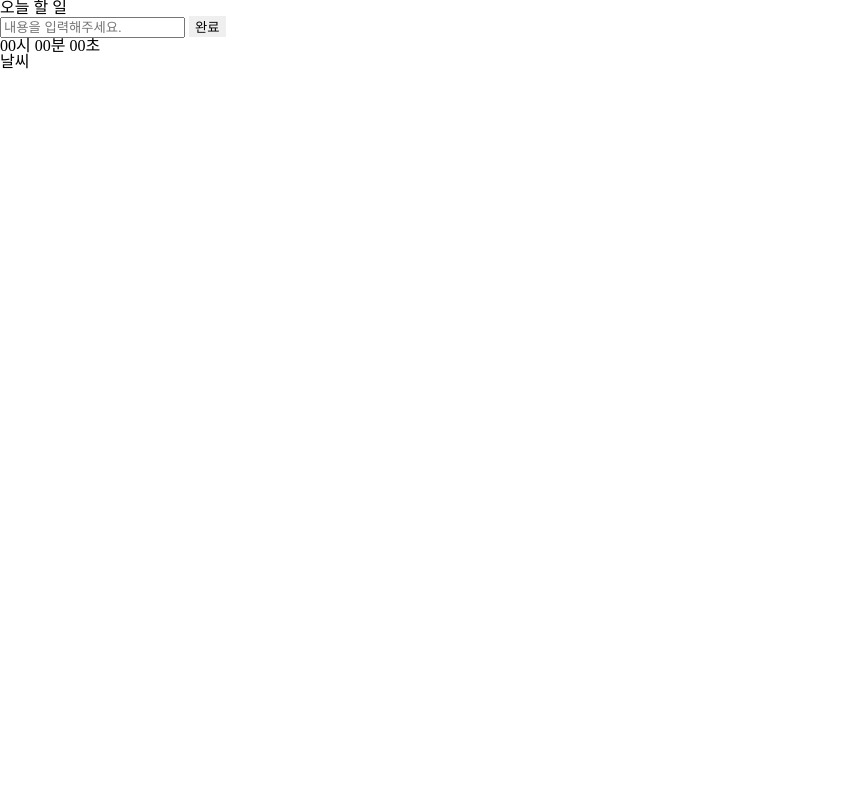
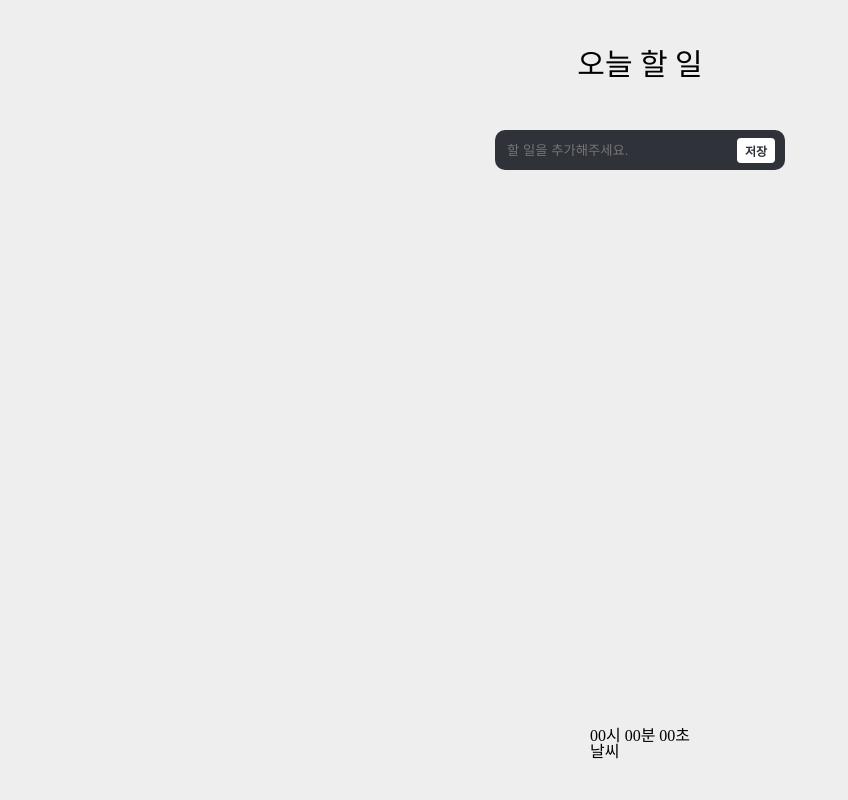
Before and after one commit to HyeRrin/ToDoList-JS, a plain HTML site: page index.html in a window 1280 px wide. Shown: the whole page, without its empty margins (0-848 px from the left). Drawn offline with Linux system fonts and the light colour scheme; a web font is replaced by a local one.

Commit message:
💄 투두리스트 style 변경

```diff
--- a/index.html
+++ b/index.html
@@ -9,18 +9,15 @@
     <link rel="stylesheet" href="/style/style.css" />
   </head>
   <body>
-    <h1>오늘 할 일</h1>
-    <form id="todo-form">
-      <input
-        required
-        maxlength="15"
-        type="text"
-        placeholder="내용을 입력해주세요."
-      />
-      <button>완료</button>
-    </form>
-    <ul id="todo-list"></ul>
-    <footer>
+    <main>
+      <h1>오늘 할 일</h1>
+      <form id="todo-form">
+        <input required type="text" placeholder="할 일을 추가해주세요." />
+        <button class="btn-save">저장</button>
+      </form>
+      <ul id="todo-list"></ul>
+    </main>
+    <footer id="footer">
       <p>00시 00분 00초</p>
       <p>날씨</p>
     </footer>
--- a/style/style.css
+++ b/style/style.css
@@ -0,0 +1,73 @@
+@font-face {
+  font-family: "Pretendard";
+  src: url("../src/font/Pretendard-Regular.otf") format("truetype");
+}
+body {
+  display: flex;
+  flex-direction: column;
+  justify-content: center;
+  align-items: center;
+  background-color: #eeeeee;
+  font-family: "Pretendard";
+}
+h1 {
+  margin: 50px;
+  font-size: 30px;
+  text-align: center;
+  font-family: "Pretendard";
+}
+#todo-form,
+.toDos {
+  display: flex;
+  align-items: center;
+  justify-content: space-between;
+  padding: 0 10px;
+  margin-bottom: 50px;
+  border-radius: 10px;
+  width: 270px;
+  height: 40px;
+  background-color: #2f3239;
+}
+#todo-form input {
+  width: 220px;
+  background-color: transparent;
+  border-style: none;
+  color: white;
+}
+#todo-form input:focus {
+  outline: none;
+}
+
+.toDos {
+  display: flex;
+  align-items: center;
+  justify-content: space-between;
+  padding: 0 10px;
+  margin-bottom: 18px;
+  border-radius: 10px;
+  width: 270px;
+  height: 40px;
+  background-color: white;
+  box-shadow: 0px 4px 4px rgba(0, 0, 0, 0.25);
+}
+.btn-save {
+  border-radius: 4px;
+  font-size: 12px;
+  padding: 4px 8px;
+  background-color: white;
+  color: #2f3239;
+  font-weight: 700;
+}
+.btn-delete {
+  border-radius: 4px;
+  font-size: 12px;
+  padding: 4px 8px;
+  background-color: #2f3239;
+  color: white;
+}
+
+#footer {
+  position: absolute;
+  bottom: 0;
+  padding: 40px;
+}
--- a/todo.js
+++ b/todo.js
@@ -12,7 +12,6 @@ function saveToDo() {
 function deleteList(event) {
   const removeLi = event.target.parentElement;
   removeLi.remove();
-  console.log(removeLi.id);
   savedToDo = savedToDo.filter(
     (savedToDo) => savedToDo.id !== parseInt(removeLi.id)
   );
@@ -26,9 +25,11 @@ function paintToDo(newToDo) {
   div.innerText = newToDo.toDo;
   const btn = document.createElement("button");
   btn.innerText = "삭제";
+  btn.className = "btn-delete";
   btn.addEventListener("click", deleteList);
   li.appendChild(div);
   li.appendChild(btn);
+  li.className = "toDos";
   $toDoList.appendChild(li);
 }
 
```
